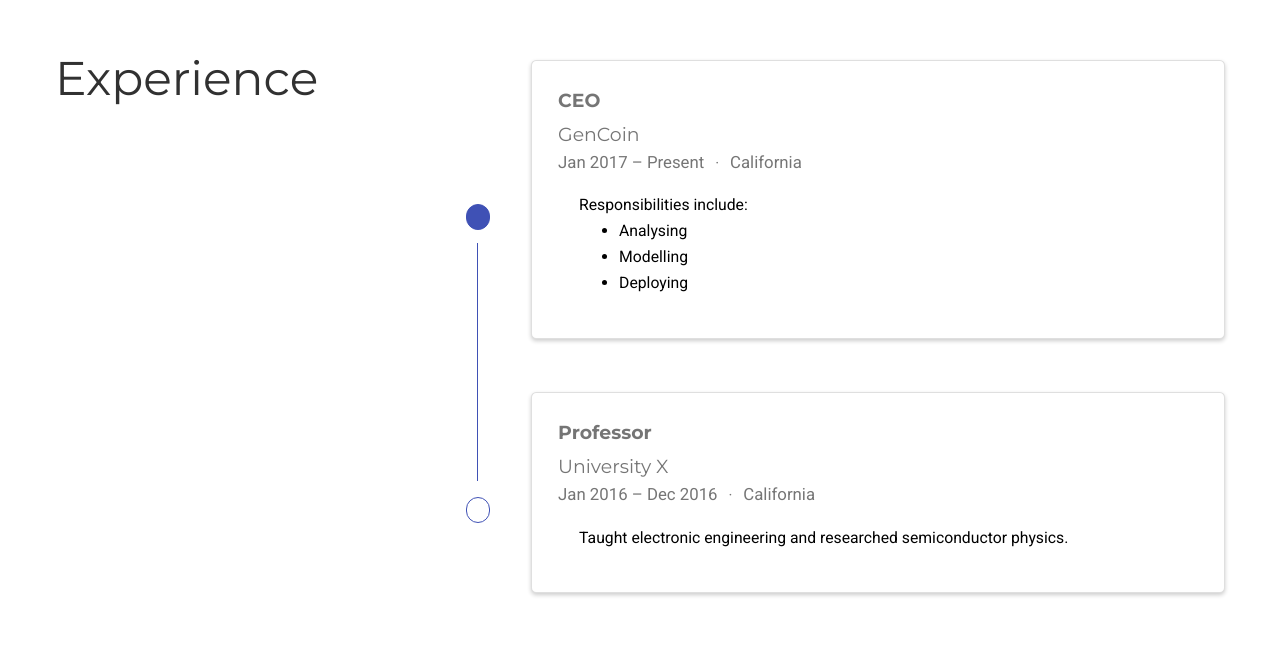
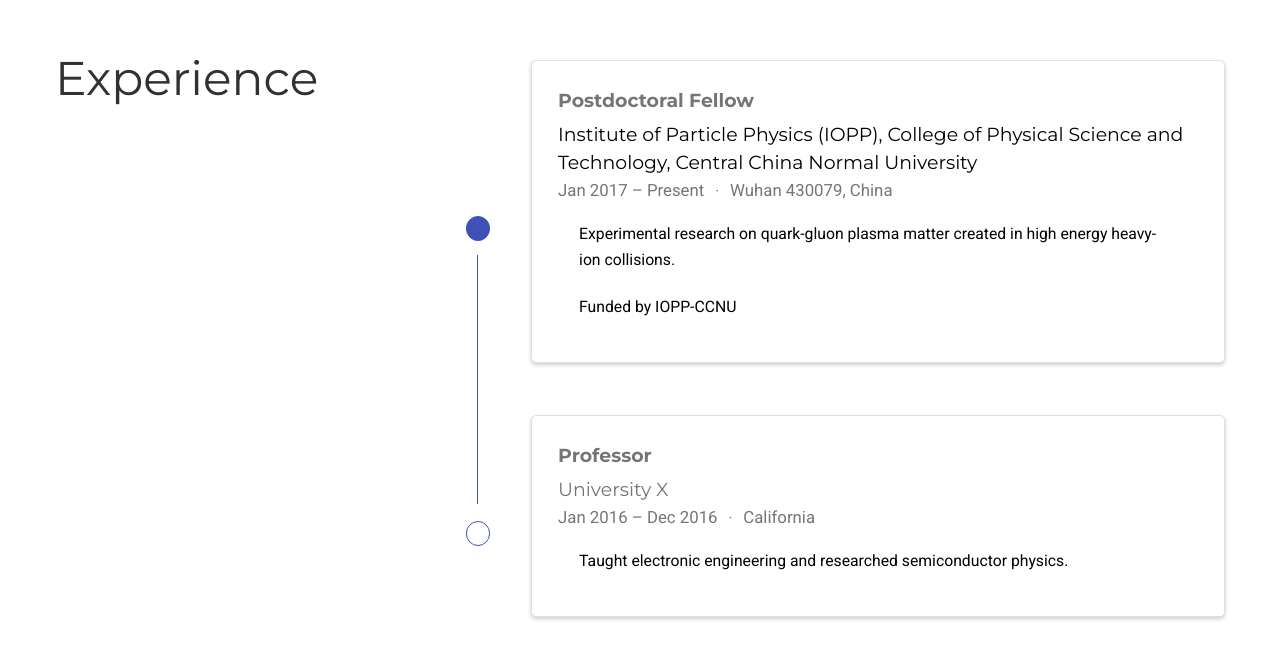
Before and after one commit to arghyanit/arghyanit.github.io, a plain HTML site: page index.html in a window 1280 px wide. Shown: the part 1524-2186 px from the top of the page. Drawn offline with nearby package versions, Linux system fonts and the light colour scheme; some packages are replaced by stand-ins of ours; some icons are missing.

Commit message:
second commit

```diff
--- a/index.html
+++ b/index.html
@@ -736,7 +736,7 @@
   <div class="col-12 col-lg-8">
 
 
-    <h1>About me second</h1>
+    <h1>About me</h1>
 
     <p>Welcome to my personal homepage!</p>
 <p>I am a Postdoctoral Fellow at the Institute of Particle Physics (IOPP), Central China Normal University (CCNU). My research mainly focused on the experimental search of QCD Critical Point and onset of Phase transition at Relativistic Heavy Ion Collider (RHIC), Brookhaven National Laboratory (BNL), New York.</p>
@@ -965,8 +965,8 @@
       <div class="col py-2">
         <div class="card">
           <div class="card-body">
-            <h4 class="card-title exp-title text-muted mt-0 mb-1">CEO</h4>
-            <h4 class="card-title exp-company text-muted my-0">GenCoin</h4>
+            <h4 class="card-title exp-title text-muted mt-0 mb-1">Postdoctoral Fellow</h4>
+            <h4 class="card-title exp-company text-muted my-0"><a href="http://physics.ccnu.edu.cn/" target="_blank" rel="noopener">Institute of Particle Physics (IOPP), College of Physical Science and Technology, Central China Normal University</a></h4>
             <div class="text-muted exp-meta">
               Jan 2017 –
 
@@ -974,15 +974,11 @@
 
 
                 <span class="middot-divider"></span>
-                <span>California</span>
+                <span>Wuhan 430079, China</span>
 
             </div>
-            <div class="card-text"><p>Responsibilities include:</p>
-<ul>
-<li>Analysing</li>
-<li>Modelling</li>
-<li>Deploying</li>
-</ul>
+            <div class="card-text"><p>Experimental research on quark-gluon plasma matter created in high energy heavy-ion collisions.</p>
+<p>Funded by IOPP-CCNU</p>
 </div>
           </div>
         </div>
```
